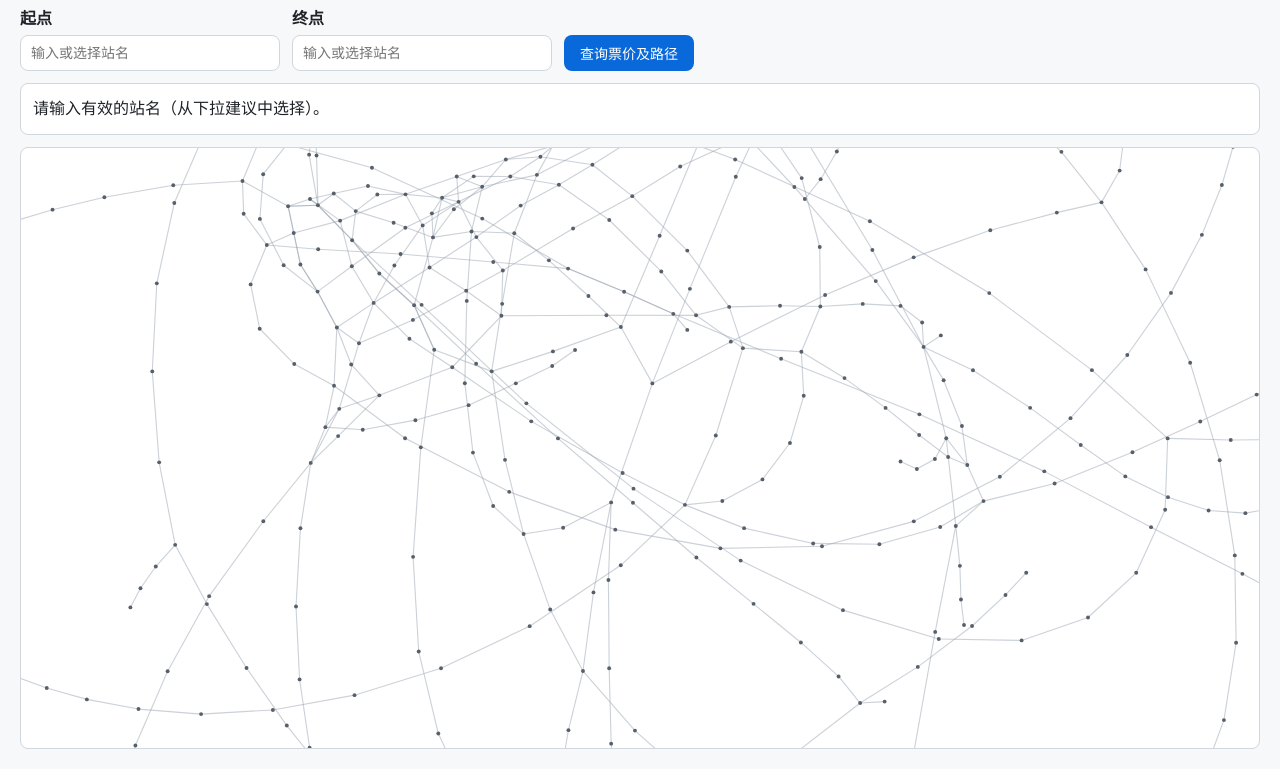
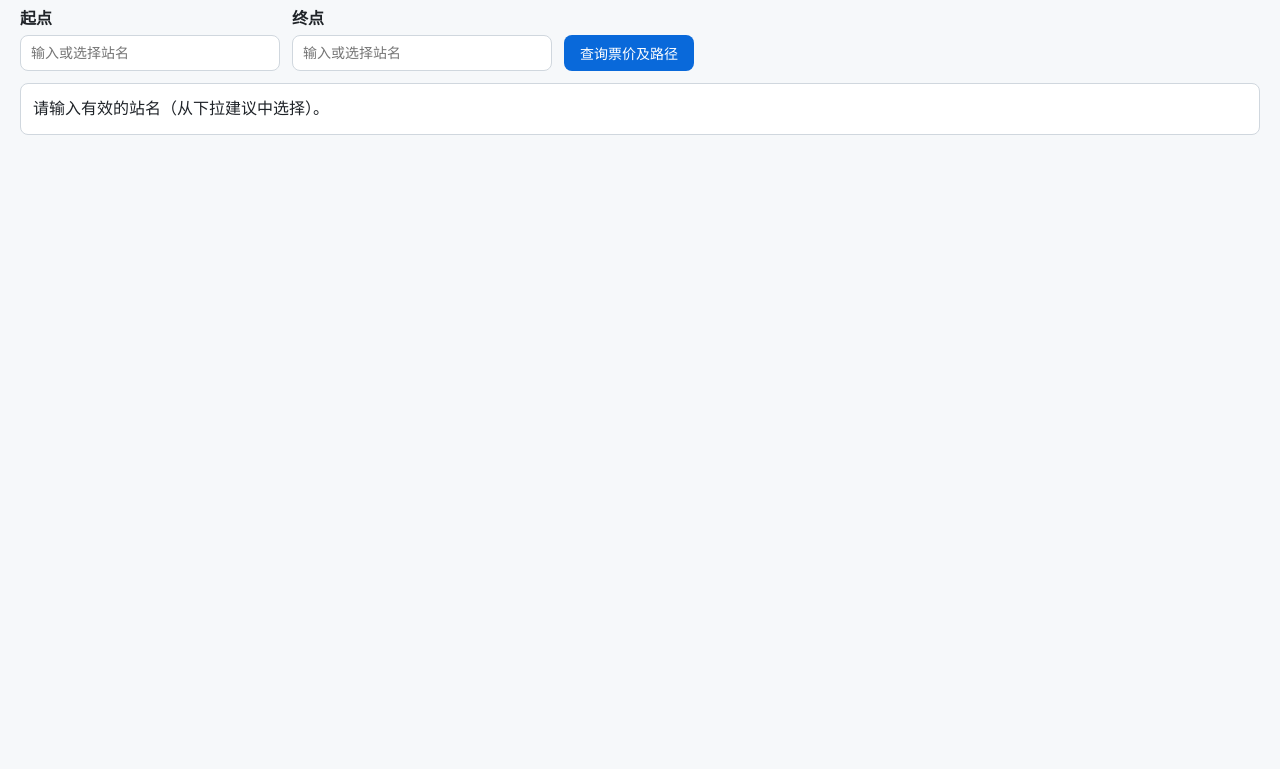
Before and after one commit to FDTabris/shmetro-fare-, a plain HTML site: page index.html in a window 1280 px wide. Both pictures are taken after a click on the button "查询票价及路径". Shown: the part 69-838 px from the top of the page. After the commit the page ends 800 px from the top, so only its background shows below. Drawn offline with nearby package versions, Linux system fonts and the light colour scheme; animation ran at ten frames a second.

Commit message:
minor accomodation

```diff
--- a/app.js
+++ b/app.js
@@ -22,7 +22,6 @@ const result = document.getElementById("result");
 const chartPanel = document.getElementById("chartPanel");
 const passOptimizationToggle = document.getElementById("passOptimizationToggle");
 const chartSvg = d3.select("#fareChart");
-const svg = d3.select("#mapSvg");
 const stationSuggestionsByInput = new Map([
   [startInput, document.getElementById("startSuggestions")],
   [endInput, document.getElementById("endSuggestions")],
@@ -141,7 +140,6 @@ const lineColorById = new Map(metroData.lines.map((line) => [line.id, line.color
 const lineNameById = new Map(metroData.lines.map((line) => [line.id, line.name]));
 const missingDistanceMarker = metroData.distanceMetadata?.missingDistanceMarker;
 const metroNetwork = createMetroNetwork(metroData.stations, metroData.edges);
-const graph = buildGraph(svg, metroData);
 
 passOptimizationToggle.addEventListener("click", () => {
   passOptimizationEnabled = !passOptimizationEnabled;
@@ -157,7 +155,6 @@ searchBtn.addEventListener("click", () => {
     result.textContent = "请输入有效的站名（从下拉建议中选择）。";
     chartPanel.classList.remove("active");
     chartSvg.selectAll("*").remove();
-    graph.highlight([], []);
     return;
   }
 
@@ -168,7 +165,6 @@ searchBtn.addEventListener("click", () => {
     const fareSummary = buildFareSummary(0);
     result.innerHTML = `<strong>起终点相同：</strong>${from}，${fareSummary}`;
     renderFareChart(0);
-    graph.highlight([from], []);
     return;
   }
 
@@ -177,7 +173,6 @@ searchBtn.addEventListener("click", () => {
     result.textContent = "未找到可达路径。";
     chartPanel.classList.remove("active");
     chartSvg.selectAll("*").remove();
-    graph.highlight([], []);
     return;
   }
 
@@ -202,7 +197,6 @@ searchBtn.addEventListener("click", () => {
   ].join("");
 
   renderFareChart(pathResult.distanceKm);
-  graph.highlight(pathResult.stations, pathResult.segments);
 });
 
 result.innerHTML = `已加载 ${metroData.stations.length} 个站点，选择起终点后点击“查询票价及路径”。`;
@@ -218,7 +212,7 @@ function buildFareSummary(distanceKm) {
 
 function refreshPassToggleButton() {
   passOptimizationToggle.setAttribute("aria-pressed", String(passOptimizationEnabled));
-  passOptimizationToggle.textContent = passOptimizationEnabled ? "关闭次卡优化" : "使用次卡优化";
+  passOptimizationToggle.textContent = passOptimizationEnabled ? "关闭次卡省钱" : "使用次卡省钱";
 }
 
 function getDisplaySchemeName(schemeKey, schemeName) {
@@ -226,7 +220,7 @@ function getDisplaySchemeName(schemeKey, schemeName) {
     return schemeName;
   }
 
-  return `${schemeName}（次卡优化）`;
+  return `${schemeName}（次卡省钱）`;
 }
 
 function renderFareChart(distanceKm) {
@@ -284,7 +278,7 @@ function renderFareChart(distanceKm) {
   }
 
   const visibleEntries = Array.from(mergedEntries.values()).map((entry) => ({
-    name: entry.names.length > 1 ? entry.names.join(" + ") : entry.names[0],
+    name: entry.names.length > 1 ? entry.names.join("/") : entry.names[0],
     color: entry.color,
     data: entry.data,
   }));
@@ -477,93 +471,3 @@ function summarizeLines(segments) {
     })
     .join("；");
 }
-
-function buildGraph(svgRoot, metro) {
-  const width = 1200;
-  const height = 800;
-
-  svgRoot.attr("viewBox", `0 0 ${width} ${height}`);
-  const zoomGroup = svgRoot.append("g");
-
-  svgRoot.call(
-    d3.zoom().scaleExtent([0.3, 6]).on("zoom", (event) => {
-      zoomGroup.attr("transform", event.transform);
-    }),
-  );
-
-  const nodes = metro.stations.map((station) => ({ id: station }));
-  const links = metro.edges.map((edge) => ({
-    source: edge.from,
-    target: edge.to,
-    lineId: edge.lineId,
-  }));
-
-  const simulation = d3
-    .forceSimulation(nodes)
-    .force("link", d3.forceLink(links).id((d) => d.id).distance(18).strength(1))
-    .force("charge", d3.forceManyBody().strength(-35))
-    .force("center", d3.forceCenter(width / 2, height / 2))
-    .force("collision", d3.forceCollide(5));
-
-  const edge = zoomGroup
-    .append("g")
-    .attr("class", "edges")
-    .selectAll("line")
-    .data(links)
-    .join("line")
-    .attr("class", "edge");
-
-  const station = zoomGroup
-    .append("g")
-    .attr("class", "stations")
-    .selectAll("circle")
-    .data(nodes)
-    .join("circle")
-    .attr("class", "station")
-    .attr("r", 2.6);
-
-  const label = zoomGroup
-    .append("g")
-    .attr("class", "labels")
-    .selectAll("text")
-    .data(nodes)
-    .join("text")
-    .attr("class", "station-label")
-    .attr("dx", 4)
-    .attr("dy", 3)
-    .text((d) => d.id)
-    .style("display", "none");
-
-  simulation.on("tick", () => {
-    edge
-      .attr("x1", (d) => d.source.x)
-      .attr("y1", (d) => d.source.y)
-      .attr("x2", (d) => d.target.x)
-      .attr("y2", (d) => d.target.y);
-
-    station.attr("cx", (d) => d.x).attr("cy", (d) => d.y);
-    label.attr("x", (d) => d.x).attr("y", (d) => d.y);
-  });
-
-  return {
-    highlight(pathStations, pathSegments) {
-      const nodeSet = new Set(pathStations);
-      const edgeKeySet = new Set(
-        pathSegments.map((seg) => edgeKey(seg.from, seg.to, seg.lineId)),
-      );
-
-      station.classed("active", (d) => nodeSet.has(d.id));
-      label
-        .classed("active", (d) => nodeSet.has(d.id))
-        .style("display", (d) => (nodeSet.has(d.id) ? "block" : "none"));
-
-      edge.classed("active", (d) =>
-        edgeKeySet.has(edgeKey(d.source.id, d.target.id, d.lineId)),
-      );
-    },
-  };
-}
-
-function edgeKey(a, b, lineId) {
-  return `${[a, b].sort().join("::")}::${lineId}`;
-}
--- a/index.html
+++ b/index.html
@@ -34,14 +34,10 @@
         <div class="chart-toolbar">
           <h2>自然月累计支出</h2>
           <button id="passOptimizationToggle" class="secondary" type="button" aria-pressed="false">
-            使用次卡优化
+            使用次卡省钱
           </button>
         </div>
         <svg id="fareChart" width="720" height="960" aria-label="累计支出折线图"></svg>
-      </section>
-
-      <section class="map-panel">
-        <svg id="mapSvg" width="1200" height="800" aria-label="上海地铁网络图"></svg>
       </section>
     </main>
 
--- a/style.css
+++ b/style.css
@@ -185,47 +185,3 @@ button.secondary:hover {
     min-width: 280px;
   }
 }
-
-.map-panel {
-  border: 1px solid #d0d7de;
-  border-radius: 8px;
-  background: #fff;
-  overflow: hidden;
-}
-
-#mapSvg {
-  display: block;
-  width: 100%;
-  height: min(75vh, 850px);
-}
-
-.edge {
-  stroke: #9aa4b2;
-  stroke-width: 1.5;
-  stroke-opacity: 0.5;
-}
-
-.edge.active {
-  stroke: #d1242f;
-  stroke-width: 4;
-  stroke-opacity: 1;
-}
-
-.station {
-  fill: #57606a;
-}
-
-.station.active {
-  fill: #d1242f;
-}
-
-.station-label {
-  font-size: 10px;
-  fill: #57606a;
-  pointer-events: none;
-}
-
-.station-label.active {
-  fill: #d1242f;
-  font-weight: 600;
-}
```
Also changed, not shown: 1 other file.
